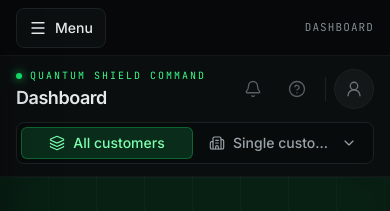
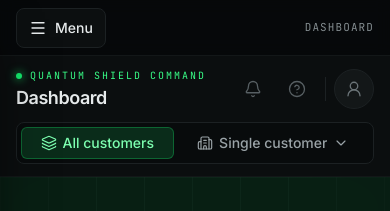
Before and after one commit to jmdev2026/Quantum-Portal, a Next.js app: page / in a window 390 px wide. Shown: the top 211 px of the page. Built offline with nearby package versions, Linux system fonts and the light colour scheme.

Commit message:
update from bolt
Co-authored-by: Bolt <agent+11197102@bolt.new>

```diff
--- a/src/components/customer-selector/customer-selector.tsx
+++ b/src/components/customer-selector/customer-selector.tsx
@@ -7,7 +7,8 @@ import type { CustomersState } from "@/components/customer-view/use-customers";
 import { useCustomerView } from "@/components/customer-view/customer-view-provider";
 
 const segmentBase =
-  "inline-flex h-8 min-w-0 items-center justify-center gap-2 rounded-md px-3 text-sm font-medium outline-none transition-colors duration-200 focus-visible:ring-2 focus-visible:ring-shield-500/70";
+  "inline-flex min-h-8 min-w-0 items-center justify-center gap-1.5 rounded-md px-2.5 py-1 text-sm font-medium outline-none transition-colors duration-200 focus-visible:ring-2 focus-visible:ring-shield-500/70 max-[359px]:px-2 sm:gap-2 sm:px-3";
+const segmentIcon = "h-4 w-4 shrink-0 max-[359px]:hidden";
 const segmentActive = "bg-shield-500/15 text-shield-300 ring-1 ring-inset ring-shield-500/30";
 const segmentIdle = "text-ink-300 hover:bg-ink-800 hover:text-ink-100";
 
@@ -121,10 +122,10 @@ export function CustomerSelector() {
           type="button"
           onClick={showAll}
           aria-pressed={selectedId === null}
-          className={`${segmentBase} flex-1 lg:flex-none ${selectedId === null ? segmentActive : segmentIdle}`}
+          className={`${segmentBase} flex-auto max-sm:shrink-0 sm:flex-1 lg:flex-none ${selectedId === null ? segmentActive : segmentIdle}`}
         >
-          <Layers aria-hidden className="h-4 w-4 shrink-0" strokeWidth={1.75} />
-          <span className="truncate">All customers</span>
+          <Layers aria-hidden className={segmentIcon} strokeWidth={1.75} />
+          <span className="whitespace-nowrap">All customers</span>
         </button>
 
         <button
@@ -134,17 +135,20 @@ export function CustomerSelector() {
           aria-haspopup="listbox"
           aria-expanded={open}
           aria-controls={panelId}
-          className={`${segmentBase} flex-1 lg:flex-none ${selected ? segmentActive : segmentIdle} ${open && !selected ? "bg-ink-800 text-ink-100" : ""}`}
+          className={`${segmentBase} flex-auto sm:flex-1 lg:flex-none ${selected ? segmentActive : segmentIdle} ${open && !selected ? "bg-ink-800 text-ink-100" : ""}`}
         >
-          <Building2 aria-hidden className="h-4 w-4 shrink-0" strokeWidth={1.75} />
-          <span className="truncate lg:max-w-[10rem]">
+          <Building2 aria-hidden className={segmentIcon} strokeWidth={1.75} />
+          <span
+            title={selected?.name}
+            className="min-w-0 break-words text-center max-lg:leading-tight max-lg:line-clamp-2 lg:max-w-[10rem] lg:truncate"
+          >
             {selected ? (
               <>
                 <span className="sr-only">Single customer: </span>
                 {selected.name}
               </>
             ) : (
-              "Single customer"
+              <span className="whitespace-nowrap">Single customer</span>
             )}
           </span>
           <ChevronDown
```
Also changed, not shown: 12 other files (tests, documents, lock files or other folders).
